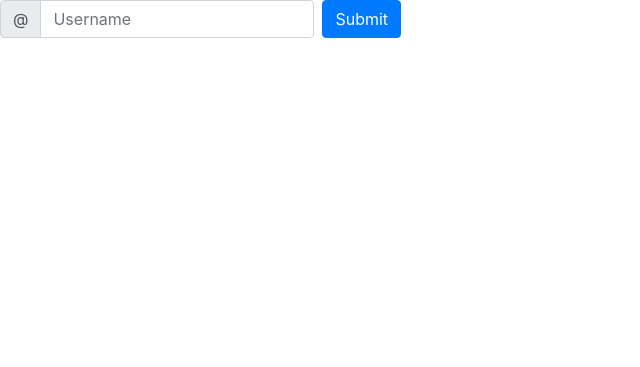
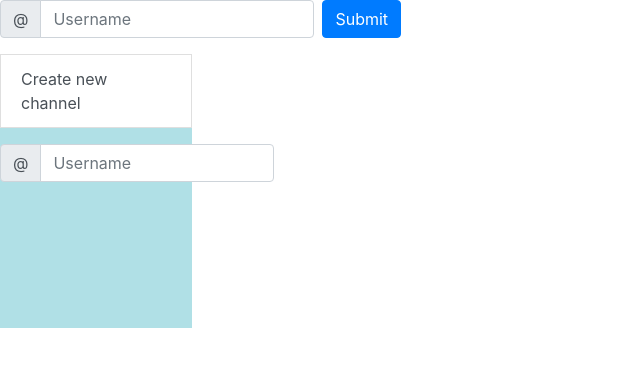
Before and after one commit to zahrasalarian/Online-messaging-service, a Flask app: page / in a window 1280 px wide. Shown: the top 367 px of the page, without its empty margins (0-640 px from the left). Run offline with Flask 2, Linux system fonts and the light colour scheme; some libraries are stand-ins or nearby versions.

Commit message:
working on channels list

```diff
--- a/templates/index.html
+++ b/templates/index.html
@@ -8,8 +8,6 @@
     <title></title>
   </head>
   <body>
-
-<script src="storage.js"></script>
 
     <form class="form-inline">
       <!-- <label class="sr-only" for="inlineFormInputName2">Name</label>
@@ -25,5 +23,70 @@
       <button type="submit" id="submit" class="btn btn-primary mb-2">Submit</button>
     </form>
     <h1 id="username"></h1>
+
+    <!-- the script that stores Username -->
+    <script type="text/javascript">
+
+    if(!localStorage.getItem('username'))
+        localStorage.setItem('username','');
+    document.addEventListener('DOMContentLoaded', ()=> {
+      document.querySelector('#username').innerHTML = localStorage.getItem('username');
+
+      document.querySelector('#submit').onclick = () => {
+        let username = document.querySelector('#inlineFormInputGroupUsername2').value;
+        document.querySelector('#username').innerHTML = username;
+        localStorage.setItem('username',username);
+
+      }
+    });
+
+    </script>
+    <style media="screen">
+      #list {
+          height: 200px;
+          width: 15%;
+          background-color: powderblue;
+         }
+    </style>
+    <!-- button to create a new channel -->
+    <style media="screen">
+      #create_list{
+        width: 15%;
+      }
+    </style>
+
+    <button type="button" id="create_list" class="list-group-item list-group-item-action">Create new channel</button>
+    <!-- list of the channels -->
+    <div class="list-group" id="list">
+      <ul id="channels">
+      </ul>
+
+      <form class="form-inline" id='new_channel'>
+        <label class="sr-only" for="inlineFormInputGroupUsername2">Username</label>
+        <div class="input-group mb-2 mr-sm-2">
+          <div class="input-group-prepend">
+            <div class="input-group-text">@</div>
+          </div>
+          <input type="text" class="form-control" id="new_channels_name" placeholder="Username">
+        </div>
+      </form>
+  </div>
+  <!-- script of channels -->
+  <script type="text/javascript">
+      document.addEventListener('DOMContentLoaded', () =>{
+        document.querySelector('#create_list').onclick = () =>{
+
+          const li = document.createElement('li');
+          li.innerHTML = document.querySelector('#new_channels_name').value;
+
+          document.querySelector('#channels').append(li);
+
+          document.querySelector('#new_channels_name').value = '';
+
+          return false;
+        }
+      })
+  </script>
+
   </body>
 </html>
--- a/templates/storage.js
+++ b/templates/storage.js
@@ -6,7 +6,7 @@ document.addEventListener('DOMContentLoaded', ()=> {
   document.querySelector('#submit').onclick = () => {
     let username = document.querySelector('#inlineFormInputGroupUsername2').value;
     document.querySelector('#username').innerHTML = username;
-    localStorage.setItem('username',username)
+    localStorage.setItem('username',username);
 
   }
 });
```
